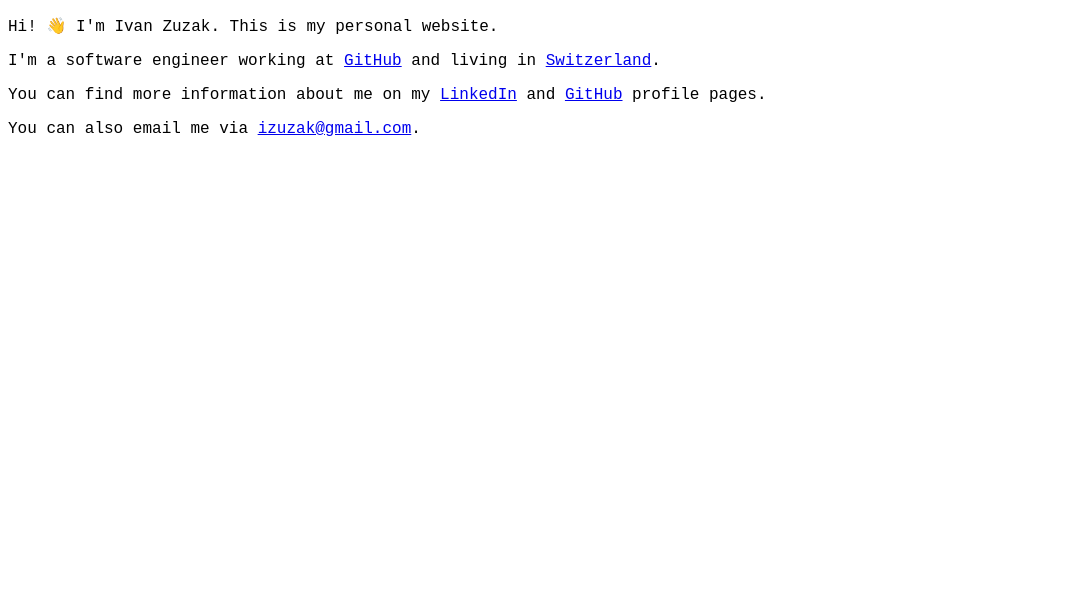
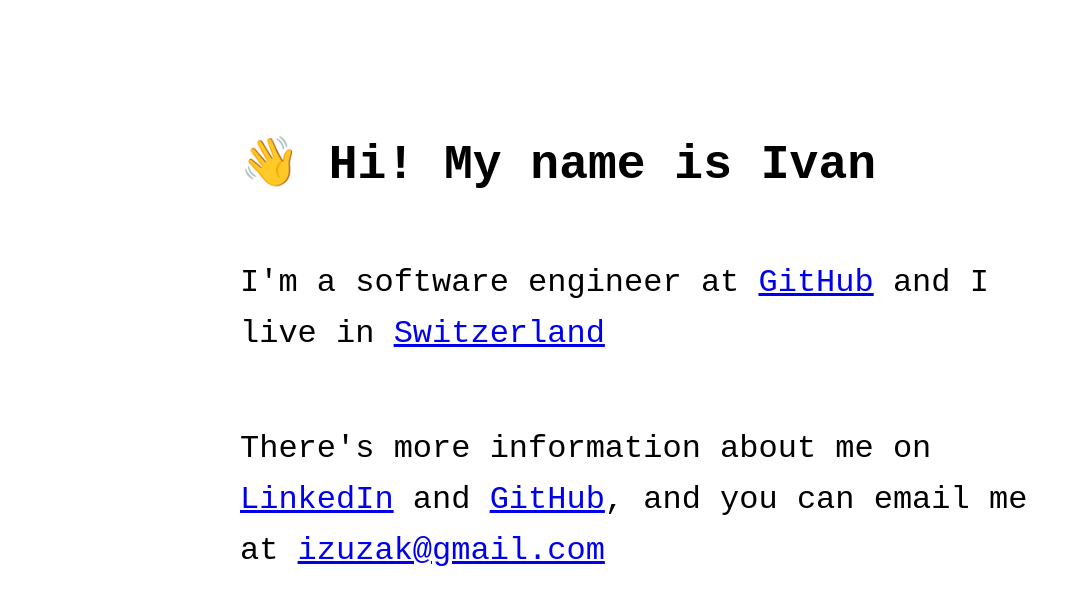
Before and after one commit to izuzak/izuzak.github.com, a Jekyll site: the page index.html, which Jekyll copies as it is, in a window 1280 px wide. Shown: the top 605 px of the page, without its empty margins (0-1080 px from the left). Built offline with Jekyll 4.4.1, drawn with Linux system fonts in a browser that asks for light colours; Markdown is read by kramdown in place of the engine named in the settings.

Commit message:
Update index page style

```diff
--- a/index.html
+++ b/index.html
@@ -5,29 +5,40 @@
      <meta charset="UTF-8" />
      <title>Ivan Zuzak's homepage</title>
      <meta name="author" content="Ivan Zuzak" />
-     <meta name="description" content="Hi! 👋 I'm Ivan Zuzak. This is my personal website." />
+     <meta name="description" content="Hi! 👋 I'm Ivan Zuzak, software engineer based in Switzerland" />
      <meta content='initial-scale=1.0' name='viewport' />
-     <link rel="license" type="text/html" href="http://creativecommons.org/licenses/by/3.0/" />
-     <link rel="me" type="text/html" href="http://github.com/izuzak"/>
-     <link rel="me" type="text/html" href="http://linkedin.com/izuzak"/>
+     <link rel="license" type="text/html" href="https://creativecommons.org/licenses/by/3.0/" />
+     <link rel="me" type="text/html" href="https://github.com/izuzak"/>
+     <link rel="me" type="text/html" href="https://linkedin.com/in/izuzak"/>
     <style>
       body {
         font-family: monospace, monospace;
+        display: flex;
+        flex-flow: column nowrap;
+        align-items: center;
+      }
+      h1 {
+        font-size: 3em;
+        width: 800px;
+        margin-top: 10%;
+      }
+      p {
+        font-size: 2em;
+        width: 800px;
+        margin-top: 1em;
+        line-height: 1.6em;
       }
     </style>
   </head>
   <body>
+    <h1>
+      👋 Hi! My name is Ivan
+    </h1>
     <p>
-      Hi! 👋 I'm Ivan Zuzak. This is my personal website.
+      I'm a software engineer at <a href="https://github.com/about">GitHub</a> and I live in <a href="https://en.wikipedia.org/wiki/Switzerland">Switzerland</a>
     </p>
     <p>
-      I'm a software engineer working at <a href="https://github.com/about">GitHub</a> and living in <a href="https://en.wikipedia.org/wiki/Switzerland">Switzerland</a>.
-    </p>
-    <p>
-      You can find more information about me on my <a href="https://linkedin.com/izuzak" rel="me">LinkedIn</a> and <a href="https://github.com/izuzak" rel="me">GitHub</a> profile pages.
-    </p>
-    <p>
-      You can also email me via <a href="mailto:izuzak@gmail.com" rel="me">izuzak@gmail.com</a>.
+      There's more information about me on <a href="https://www.linkedin.com/in/izuzak" rel="me">LinkedIn</a> and <a href="https://github.com/izuzak" rel="me">GitHub</a>, and you can email me at <a href="mailto:izuzak@gmail.com" rel="me">izuzak@gmail.com</a>
     </p>
   </body>
 </html>
```
